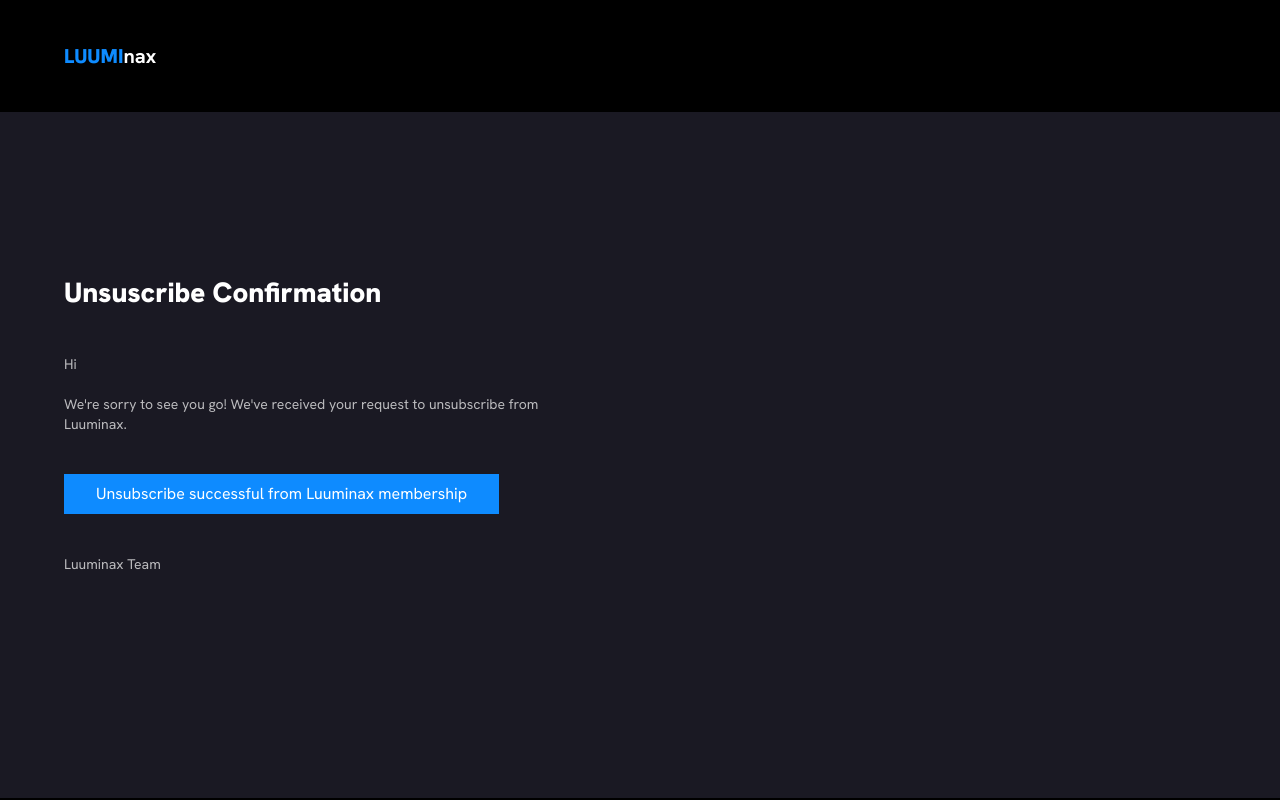
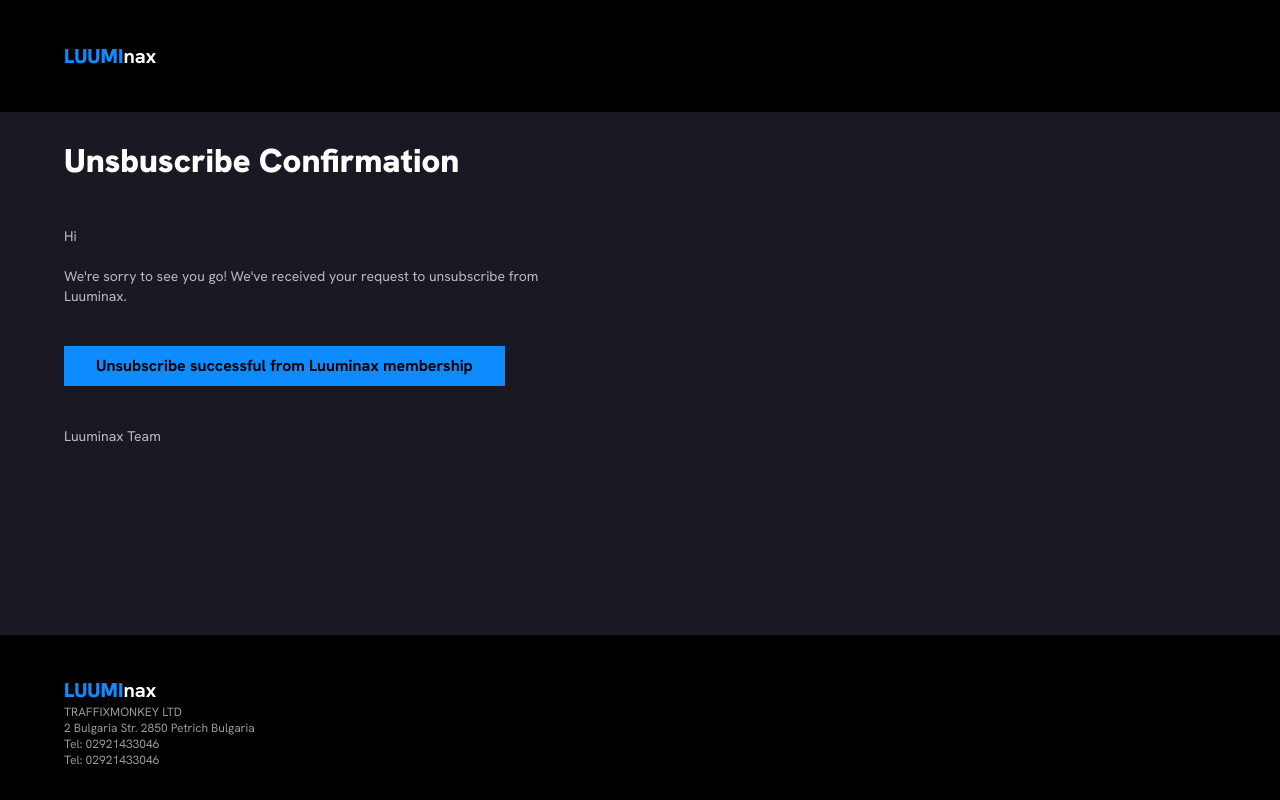
Before and after one commit to Rob14319/LUUMINAX3, a plain HTML site: page index.html in a window 1280 px wide. Shown: the top 800 px of the page. Drawn offline with nearby package versions, Linux system fonts and the light colour scheme.

Commit message:
Update index.html

```diff
--- a/index.html
+++ b/index.html
@@ -19,8 +19,8 @@
         ><span class="text-[#0E8BFF] text-xl font-black">LUUMI</span>nax</a
       >
     </nav>
-    <div class="heading pl-16 pr-8 pt-40">
-      <div class="congo font-black">Unsuscribe Confirmation</div>
+    <div class="heading pl-16 pr-8 pt-6">
+      <div class="congo font-black text-[33px]">Unsbuscribe Confirmation</div>
       <div class="message text-sm mt-10 text-{#fff} opacity-70">
         Hi<br /><br />
         We're sorry to see you go! We've received your request to unsubscribe
@@ -28,7 +28,7 @@
       </div>
       <div class="loginbtn flex align-center">
         <button
-          class="bg-[#0E8BFF] hover:bg-blue-700 text-base text-white mt-10 px-8 py-2"
+          class="bg-[#0E8BFF] hover:bg-blue-700 text-base leading-6 font-bold text-black mt-10 px-8 py-2"
         >
           Unsubscribe successful from Luuminax membership
         </button>
@@ -39,13 +39,13 @@
     </div>
 
     <footer>
-      <div class="footer mt-56 text-white relative bottom">
+      <div class="footer mt-6 bg-black text-white fixed bottom-0">
         <p class="ftln1 ml-16 font-bold">
           <a class="navbar-brand text-xl" href="#"
             ><span class="text-[#0E8BFF] text-xl font-black">LUUMI</span>nax</a
           >
         </p>
-        <div class="text-white/[0.6] text-xs ml-16 mt-10">
+        <div class="text-white/[0.6] text-xs ml-16">
           <span
             >TRAFFIXMONKEY LTD<br />2 Bulgaria Str. 2850 Petrich Bulgaria<br />Tel:
             02921433046<br />Tel: 02921433046</span
```
